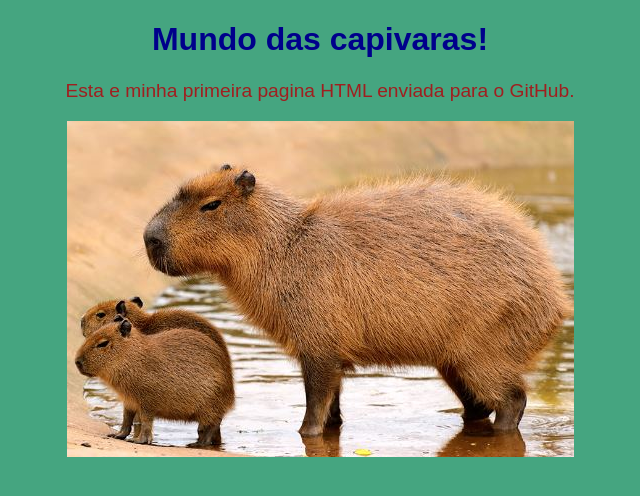
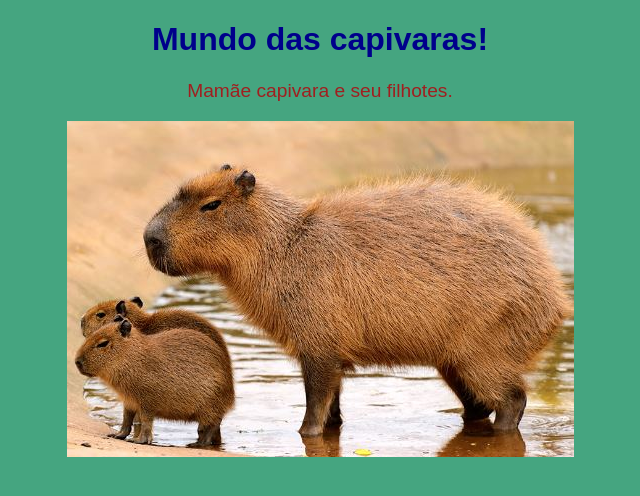
Before and after one commit to danielbaumannbr/atividade-html-css, a plain HTML site: page index.html in a window 1280 px wide. Shown: the whole page, without its empty margins (320-960 px from the left). Drawn offline with Linux system fonts and the light colour scheme.

Commit message:
Update index.html

```diff
--- a/index.html
+++ b/index.html
@@ -9,7 +9,7 @@
 
 <body>
     <h1>Mundo das capivaras!</h1>
-    <p>Esta e minha primeira pagina HTML enviada para o GitHub.</p>
+    <p>Mamãe capivara e seu filhotes.</p>
     <img src="20190531-capivara.jpg" alt="Capivara">
 </body>
 
```
